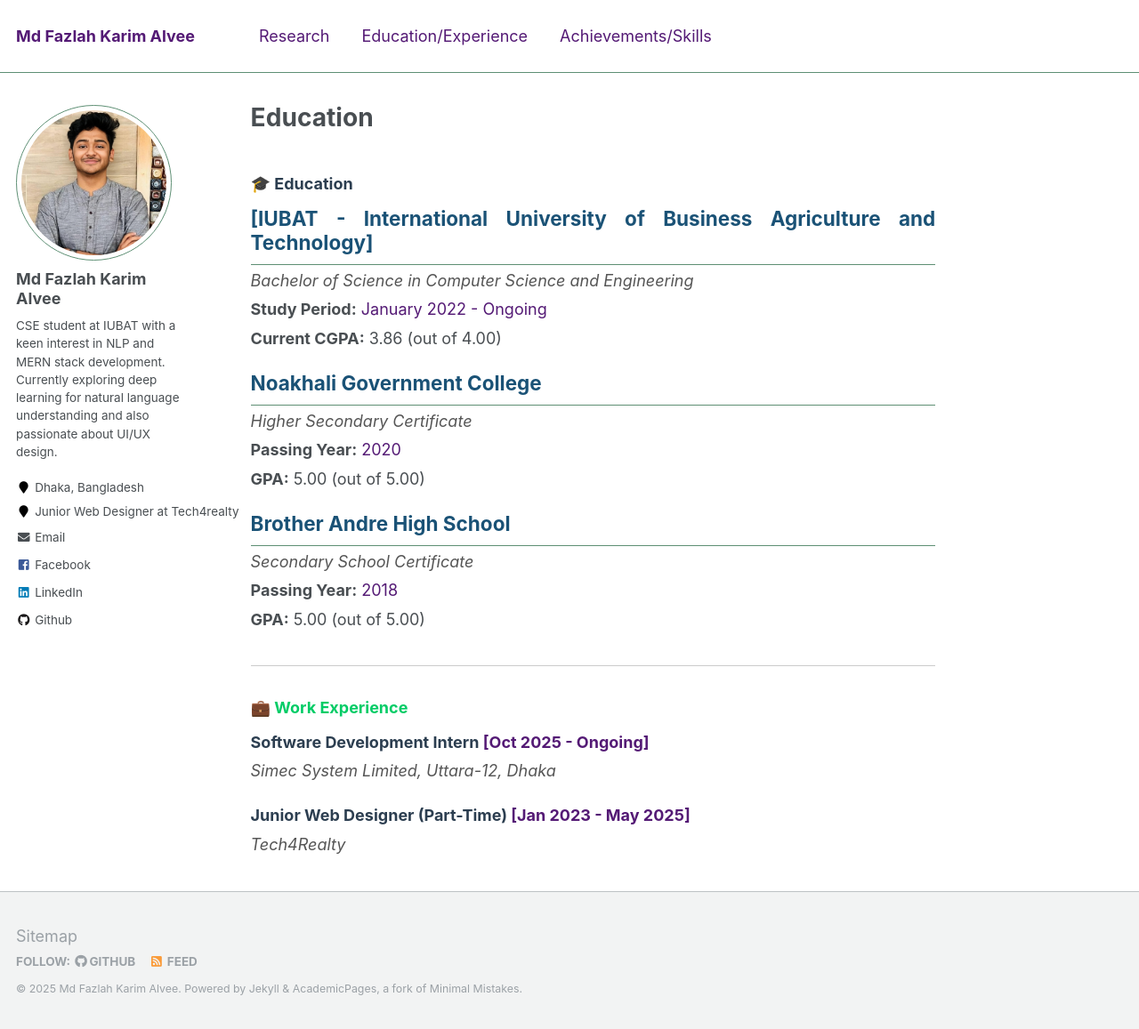
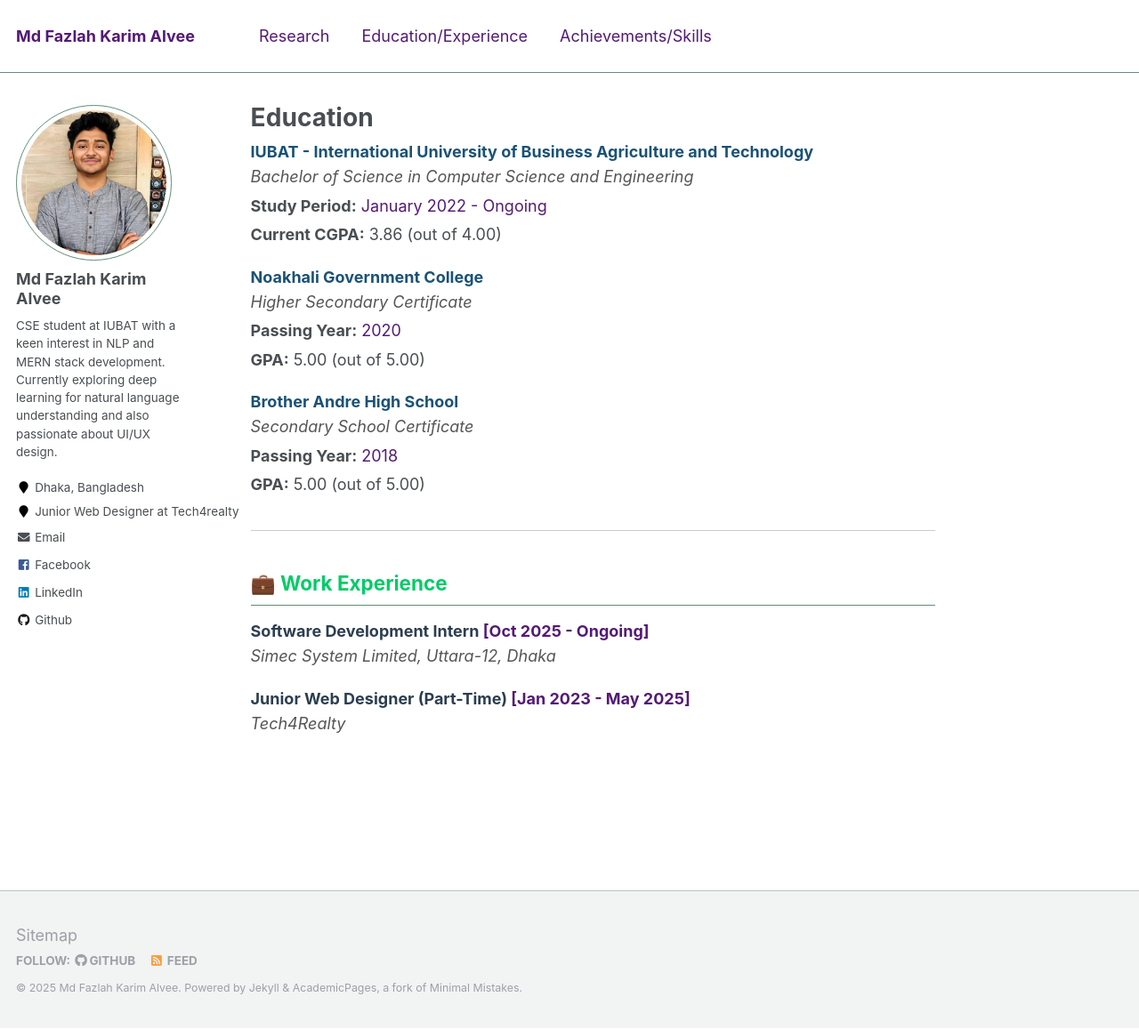
Before and after one commit to Alvee3120/alvee3120.github.io, a Jekyll site: the page built from _pages/education.md, in a window 1280 px wide and 1157 px high. Shown: the whole window at 89% size. Built offline with Jekyll 4.4.1, drawn with Linux system fonts in a browser that asks for light colours.

Commit message:
Update education.md

```diff
--- a/_pages/education.md
+++ b/_pages/education.md
@@ -10,12 +10,12 @@ permalink: /education/
 <!-- 🎓 Education Section -->
 <div style="text-align: justify; line-height: 1.6; margin-bottom: 2em;">
 
-  <h3 style="color: #2c3e50; margin-bottom: 0.8em;">🎓 Education</h3>
+
 
   <div style="margin-bottom: 1.2em;">
-    <h2 style="margin: 0; color: #1a5276;">
-      <strong>[IUBAT - International University of Business Agriculture and Technology]</strong>
-    </h2>
+    <h3 style="margin: 0; color: #1a5276;">
+      <strong>IUBAT - International University of Business Agriculture and Technology</strong>
+    </h3>
     <p style="margin: 0.2em 0; font-style: italic; color: #555;">
       Bachelor of Science in Computer Science and Engineering
     </p>
@@ -28,9 +28,9 @@ permalink: /education/
   </div>
 
   <div style="margin-bottom: 1.2em;">
-    <h2 style="margin: 0; color: #1a5276;">
+    <h3 style="margin: 0; color: #1a5276;">
       <strong>Noakhali Government College</strong>
-    </h2>
+    </h3>
     <p style="margin: 0.2em 0; font-style: italic; color: #555;">
       Higher Secondary Certificate
     </p>
@@ -43,9 +43,9 @@ permalink: /education/
   </div>
 
   <div>
-    <h2 style="margin: 0; color: #1a5276;">
+    <h3 style="margin: 0; color: #1a5276;">
       <strong>Brother Andre High School</strong>
-    </h2>
+    </h3>
     <p style="margin: 0.2em 0; font-style: italic; color: #555;">
       Secondary School Certificate
     </p>
@@ -64,21 +64,21 @@ permalink: /education/
 <!-- 💼 Work Experience Section -->
 <div style="text-align: justify; line-height: 1.6;">
 
-  <h3 style="color: #00cc66; margin-bottom: 0.8em;">💼 Work Experience</h3>
+  <h2 style="color: #00cc66; margin-bottom: 0.8em;">💼 Work Experience</h2>
 
   <div style="margin-bottom: 1.2em;">
-    <p style="margin: 0; font-weight: bold; color: #2c3e50;">
+    <h3 style="margin: 0; font-weight: bold; color: #2c3e50;">
       Software Development Intern <span style="color: #541A75;">[Oct 2025 - Ongoing]</span>
-    </p>
+    </h3>
     <p style="margin: 0.2em 0; font-style: italic; color: #555;">
       Simec System Limited, Uttara-12, Dhaka
     </p>
   </div>
 
   <div>
-    <p style="margin: 0; font-weight: bold; color: #2c3e50;">
+    <h3 style="margin: 0; font-weight: bold; color: #2c3e50;">
       Junior Web Designer (Part-Time) <span style="color: #541A75;">[Jan 2023 - May 2025]</span>
-    </p>
+    </h3>
     <p style="margin: 0.2em 0; font-style: italic; color: #555;">
       Tech4Realty
     </p>
```
